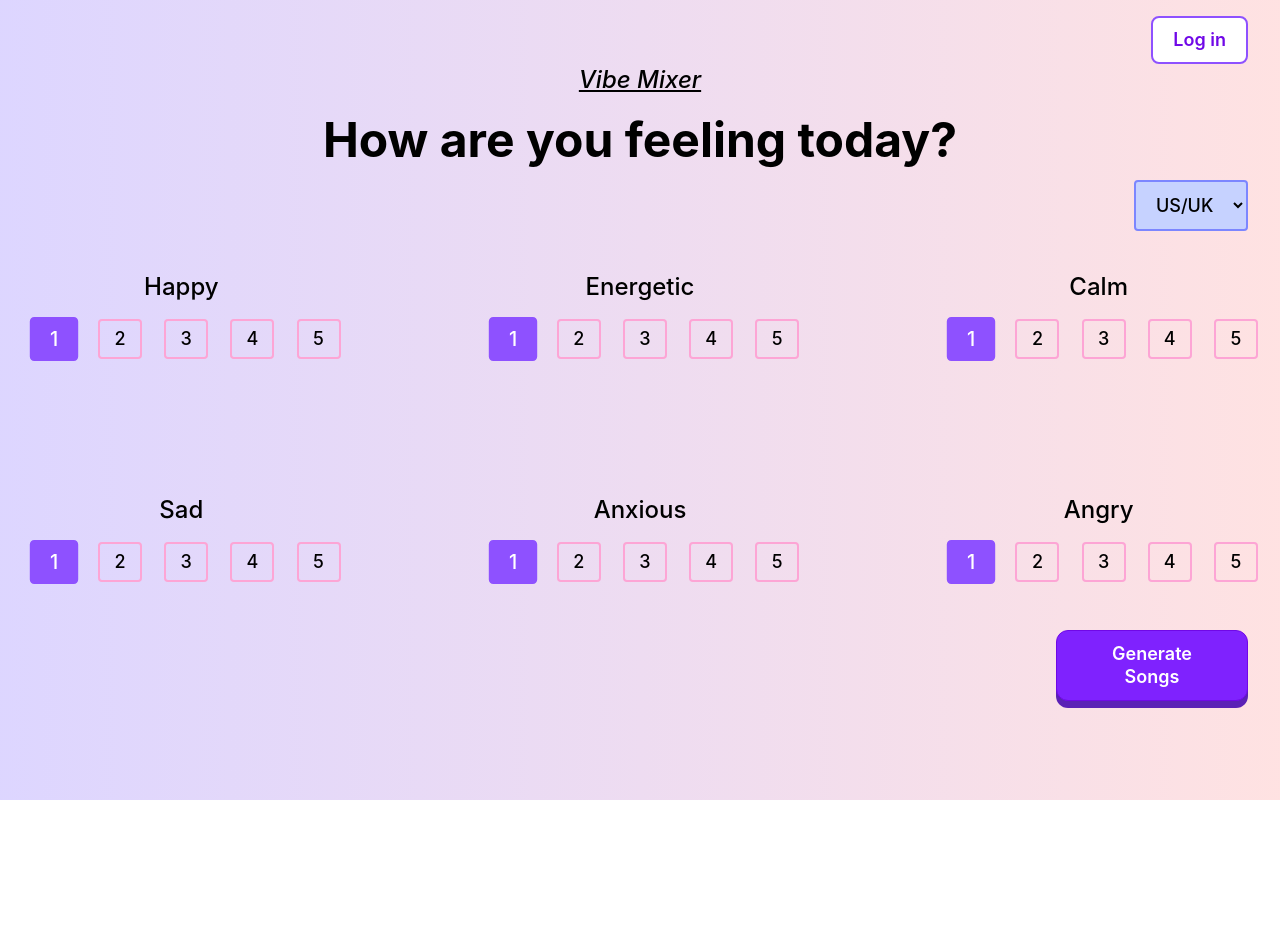
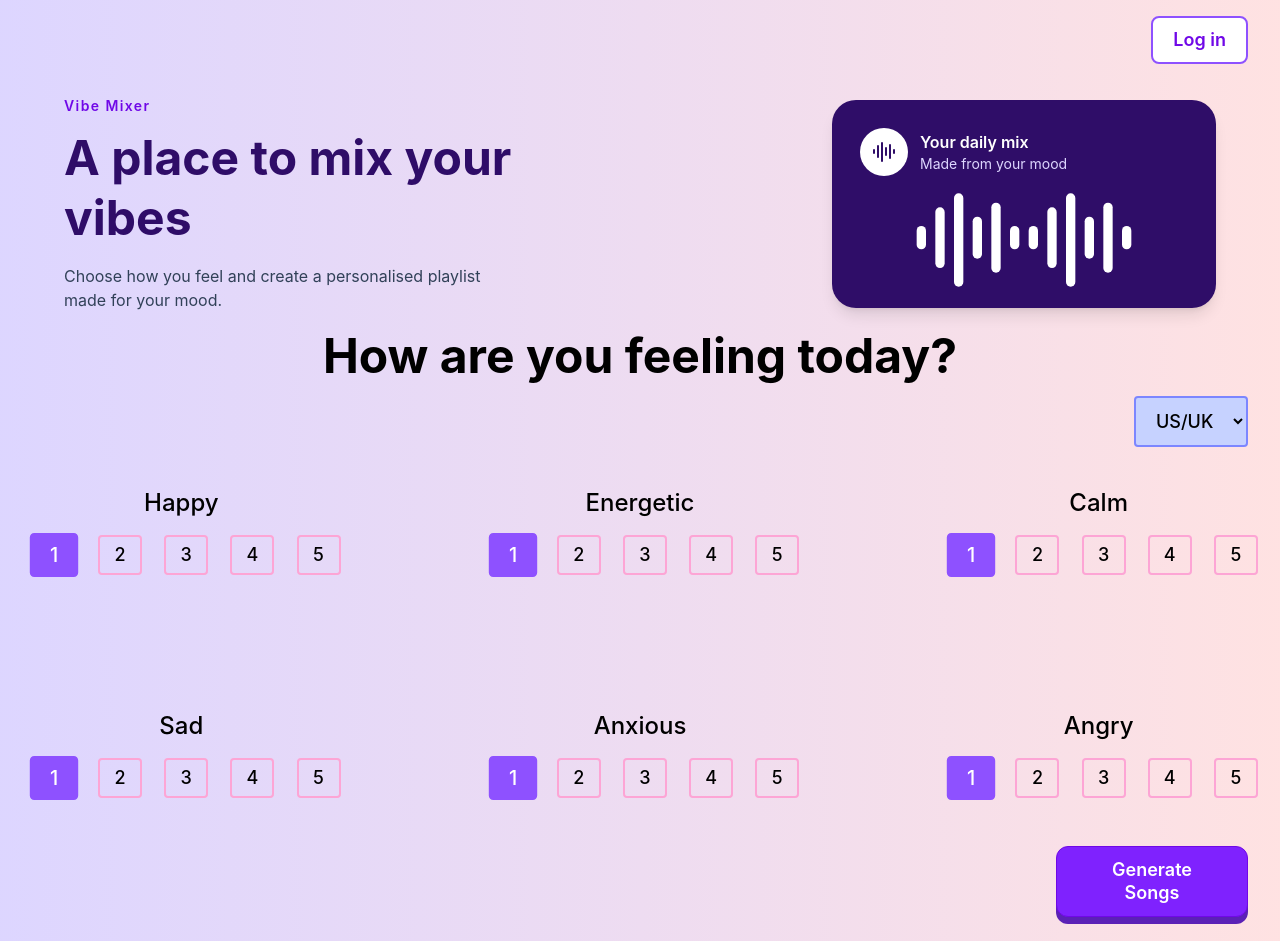
Before and after one commit to isaacnguyen10711-cpu/Vibe-Mixer, a React (Vite) app in the folder vm-frontend/: page / in a window 1280 px wide. Before the commit the page ends 800 px from the top, so only its background shows below. Built offline with nearby package versions, Linux system fonts and the light colour scheme; no server answers.

Commit message:
Updated homepage hero section

```diff
--- a/vm-frontend/src/pages/HomePage.tsx
+++ b/vm-frontend/src/pages/HomePage.tsx
@@ -12,6 +12,7 @@ import { Link } from 'react-router';
 import { User } from 'lucide-react';
 import PlayAllVideosButton from '../components/PlayAllSongsButton';
 import { API_URL } from '../config';
+import { AudioLines } from 'lucide-react';
 
 
 function HomePage() {
@@ -182,9 +183,40 @@ function HomePage() {
                     </Link>
                 )}
             </div>
-            <div className="flex justify-center mt-[-16px] md:mt-0">
-                <h1 className="text-lg italic underline font-medium md:text-xl lg:text-2xl">Vibe Mixer</h1>
+
+            <section className="mx-4 mt-8 grid items-center gap-8 md:grid-cols-2 lg:mx-auto lg:max-w-6xl">
+                <div className="px-3 text-center md:px-0 md:text-left">
+                    <p className="mb-3 text-sm font-semibold tracking-widest text-violet-700">
+                        Vibe Mixer
+                    </p>
+                    <h1 className="text-3xl font-bold leading-tight text-violet-950 md:text-4xl lg:text-5xl">
+                        A place to mix your vibes
+                    </h1>
+
+                    <p className="mx-auto mt-4 max-w-md text-sm leading-6 text-slate-700 md:mx-0 md:text-base">
+                        Choose how you feel and create a personalised playlist made for your mood.
+                    </p>
                 </div>
+
+                <div className="flex justify-center md:justify-end">
+                    <div className="w-full max-w-sm rounded-3xl bg-violet-950 p-7 text-white shadow-lg">
+                        <div className="mb-5 flex items-center gap-3">
+                            <div className="rounded-full bg-white p-3 text-violet-950">
+                                <AudioLines className="h-6 w-6" />
+                            </div>
+                            <div>
+                                <p className="font-semibold">Your daily mix</p>
+                                <p className="text-sm text-violet-200">Made from your mood</p>
+                            </div>
+                        </div>
+
+                        <div className="flex h-20 items-center justify-center mt-6">
+                            <AudioLines className="h-28 w-28 text-white" />
+                            <AudioLines className="h-28 w-28 text-white" />
+                        </div>
+                    </div>
+                </div>
+            </section>
             {playlist ? (
                 <>
                     <GeneratedPlaylist
```
Lines whose indentation alone changed are shown as unchanged.
